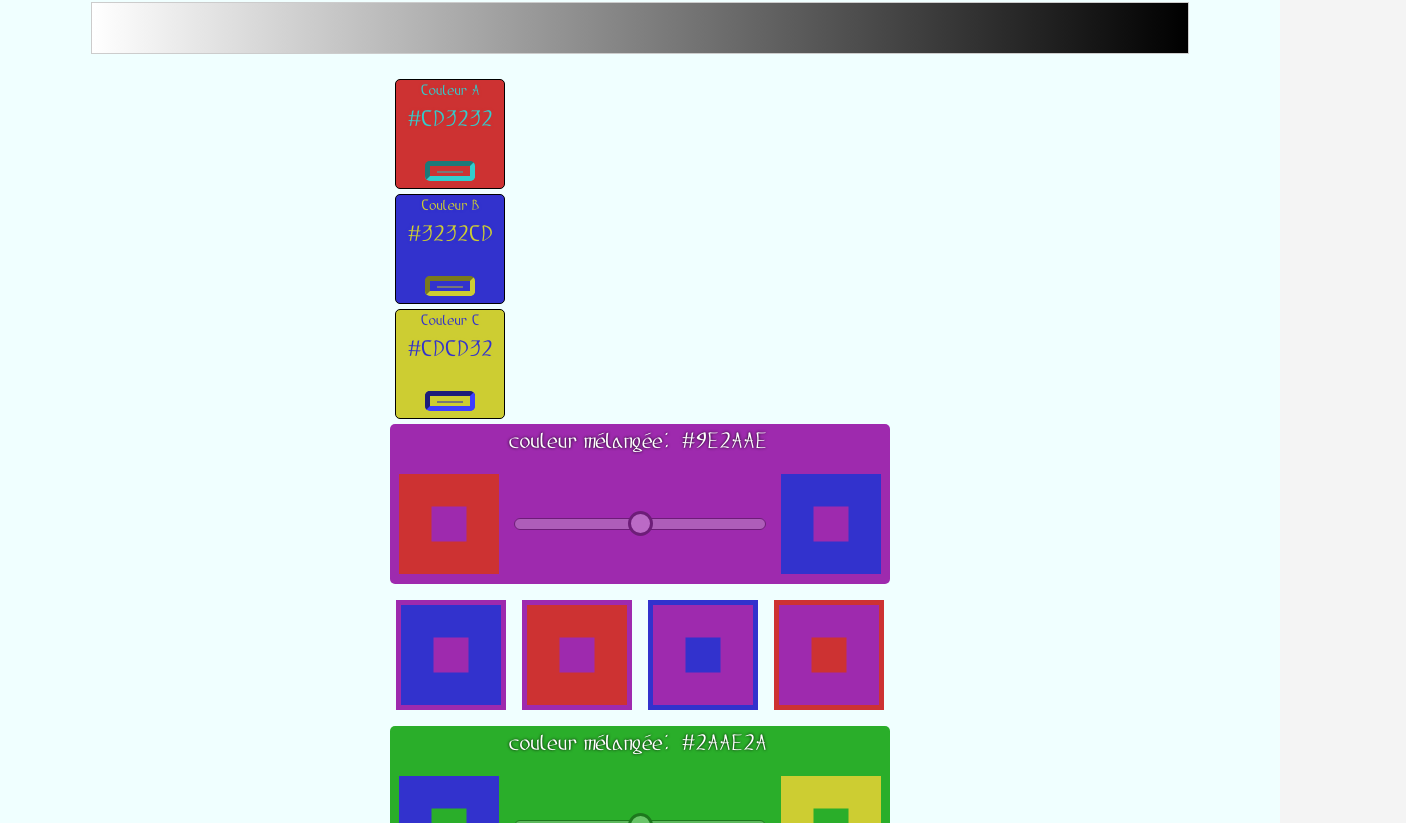
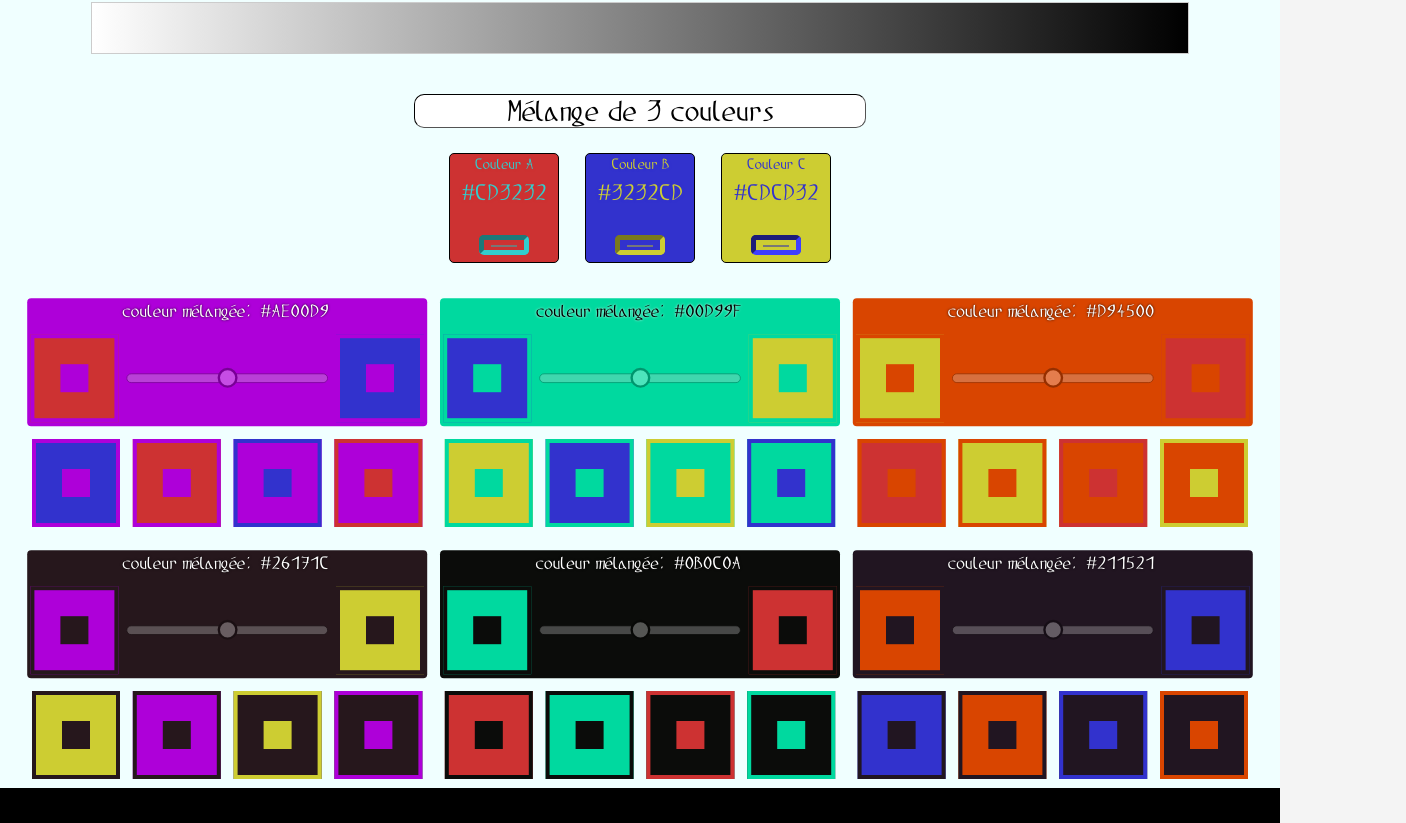
Before and after one commit to CyrSciencer/colorTheorySite, a React (Vite) app: page /composition-tool in a window 1280 px wide. Shown: the part 2577-3400 px from the top of the page, 1406 px wide, since content can reach past the window. Built offline with nearby package versions, Linux system fonts and the light colour scheme.

Commit message:
better color mixing

```diff
--- a/src/components/colorMixer/MultipleColorMixing.jsx
+++ b/src/components/colorMixer/MultipleColorMixing.jsx
@@ -19,6 +19,8 @@ const MultipleColorMixing = () => {
   const rgb2 = hexToRgb(hex2);
   const rgb3 = hexToRgb(hex3);
   return (
+    <div className="multiple-color-mixing-container">
+      <h2>Mélange de 3 couleurs</h2>
       <div>
         <HexInput
           hex={hex1}
@@ -38,6 +40,8 @@ const MultipleColorMixing = () => {
           contrastColor={rgbToHex(opposite(rgb3))}
           title="Couleur C"
         />
+      </div>
+      <div>
         <ColorMixer
           hex1={hex1}
           hex2={hex2}
@@ -56,6 +60,8 @@ const MultipleColorMixing = () => {
           mixedColor={mixedColor3}
           setMixedColor={setMixedColor3}
         />
+      </div>
+      <div>
         <ColorMixer
           hex1={mixedColor1}
           hex2={hex3}
@@ -75,6 +81,7 @@ const MultipleColorMixing = () => {
           setMixedColor={setMixedColor6}
         />
       </div>
+    </div>
   );
 };
 
--- a/src/components/colorMixer/colorMixer.css
+++ b/src/components/colorMixer/colorMixer.css
@@ -59,3 +59,20 @@
   align-items: center;
   justify-content: center;
 }
+.multiple-color-mixing-container {
+  display: flex;
+  flex-direction: column;
+  align-items: center;
+}
+.multiple-color-mixing-container > div {
+  display: flex;
+  flex-direction: row;
+  gap: 1rem;
+}
+.multiple-color-mixing-container > div:nth-child(3),
+.multiple-color-mixing-container > div:nth-child(4) {
+  flex-direction: row;
+  transform: scale(0.8);
+
+  margin-bottom: -50px;
+}
--- a/src/utilities/complementaries.js
+++ b/src/utilities/complementaries.js
@@ -1,6 +1,12 @@
 import InformationTranslationFuncs from "./InformationTranslation.js";
-const { rgbToHsl, hslToRgb } = InformationTranslationFuncs;
+const { rgbToHsl, hslToRgb, contrast } = InformationTranslationFuncs;
 import colorDataBase from "./colorDataBase.js";
+// Helper function: Calculates a saturation factor based on lightness.
+// Returns 1 (max saturation factor) when l=0.5, and 0 when l=0 or l=1.
+const saturationFromLightness = (l) => {
+  const clampedL = Math.max(0, Math.min(1, l)); // Ensure l is [0, 1]
+  return 1 - Math.abs(clampedL - 0.5) * 2;
+};
 //complementaire §§§§§§§§§§§§§§§§§§§§§§§§§§§§§§§§§§§§§§§§§§§§§§§§§§§§§§§§§§§§§§§§§§§§§§§§§§§§
 const complementary = (rgb) => {
   const hsl = rgbToHsl(rgb);
@@ -157,6 +163,12 @@ const interpolateHueShortestPath = (h1, h2, percent) => {
   return ((h % 360) + 360) % 360;
 };
 
+// Helper function for smooth (ease-in-out) interpolation
+const smoothStepInterpolate = (a, b, t) => {
+  const smoothedT = t * t * (3 - 2 * t);
+  return a + (b - a) * smoothedT;
+};
+
 // Mixe deux couleurs HSL pour une troisième couleur
 const hslMixer = (hsl1, hsl2, percent) => {
   // Interpolation de la teinte (chemin le plus court) - Attend h entre 0 et 360
@@ -209,52 +221,128 @@ const inputOfTwoColorForAThird = (rgb1, rgb2, percent) => {
   const hsl1 = rgbToHsl(rgb1);
   const hsl2 = rgbToHsl(rgb2);
 
-  // --- Rule 0: Check if colors are in the same category --- // NEW RULE
-  const name1 = getColorNameFromHue(hsl1.h);
-  const name2 = getColorNameFromHue(hsl2.h);
+  // --- Calculate Input Saturation Factors ---
+  const sfl1 = saturationFromLightness(hsl1.l);
+  const sfl2 = saturationFromLightness(hsl2.l);
 
-  if (name1 && name2 && name1 === name2) {
-    // Same category: Simple HSL interpolation + darkening
-    const h = interpolateHueShortestPath(hsl1.h, hsl2.h, percent);
-    const s = hsl1.s + (hsl2.s - hsl1.s) * percent;
-    let l = hsl1.l + (hsl2.l - hsl1.l) * percent;
+  // --- Calculate contrast bias ---
+  const contrast1 = contrast(hsl1);
+  const contrast2 = contrast(hsl2);
+  const ratio1 = contrast1.darkRatioHarmony;
+  const ratio2 = contrast2.darkRatioHarmony;
 
-    l *= 0.95; // Apply slight darkening
+  let adjustedPercent = percent; // Default to original percent
 
-    const resultHsl = {
-      h: h,
-      s: Math.max(0, Math.min(1, s)),
-      l: Math.max(0, Math.min(1, l)),
-    };
-    const rgb3 = hslToRgb(resultHsl);
-    return { rgb: rgb1, rgb2, rgb3 };
+  if (ratio1 + ratio2 > 0) {
+    const biasStrength = 0.25;
+    const bias = (ratio2 - ratio1) / (ratio1 + ratio2);
+    const midpoint = 0.5 + bias * biasStrength;
+    adjustedPercent =
+      percent < 0.5
+        ? (percent / 0.5) * midpoint
+        : midpoint + ((percent - 0.5) / 0.5) * (1 - midpoint);
+    adjustedPercent = Math.max(0, Math.min(1, adjustedPercent));
   }
+  // --- End contrast bias calculation ---
 
-  // --- Proceed to complex rules if Rule 0 didn't apply ---
+  // --- Calculate Lightness with Forbidden Zone Skipping ---
+  const max_sfl = Math.max(sfl1, sfl2);
+  const forbidden_half_width = Math.max(0, (1 - max_sfl) / 2); // Ensure non-negative
+  const lower_forbidden_bound = 0.5 - forbidden_half_width;
+  const upper_forbidden_bound = 0.5 + forbidden_half_width;
+
+  const is_crossing =
+    (hsl1.l < lower_forbidden_bound && hsl2.l > upper_forbidden_bound) ||
+    (hsl1.l > upper_forbidden_bound && hsl2.l < lower_forbidden_bound);
+  const is_relevant = forbidden_half_width > 0.01; // Avoid trivial gaps
+
+  let finalL_before_darkening;
+  const smooth_adj_p = smoothStepInterpolate(0, 1, adjustedPercent); // Apply smoothstep early
+
+  if (is_crossing && is_relevant) {
+    // Remap interpolation to skip the forbidden zone [lower_bound, upper_bound]
+    const l_start_orig = hsl1.l; // Keep original start for direction check
+    const l_end_orig = hsl2.l;
+    const l_start = Math.min(l_start_orig, l_end_orig);
+    const l_end = Math.max(l_start_orig, l_end_orig);
+
+    const len1 = Math.max(0, lower_forbidden_bound - l_start);
+    const len2 = Math.max(0, l_end - upper_forbidden_bound);
+    const total_allowed_len = len1 + len2;
+
+    if (total_allowed_len <= 1e-6) {
+      // Effectively no allowed range
+      // Snap to the nearest allowed bound based on the starting side
+      finalL_before_darkening =
+        l_start_orig < 0.5 ? lower_forbidden_bound : upper_forbidden_bound;
+    } else {
+      const prop1 = len1 / total_allowed_len;
+
+      let mapped_l;
+      if (smooth_adj_p <= prop1) {
+        // Map to first segment [l_start, lower_forbidden_bound]
+        const scaled_p1 = prop1 > 1e-6 ? smooth_adj_p / prop1 : 0; // Avoid division by zero
+        mapped_l = l_start + scaled_p1 * (lower_forbidden_bound - l_start);
+      } else {
+        // Map to second segment [upper_forbidden_bound, l_end]
+        const scaled_p2 =
+          prop1 < 1.0 - 1e-6 ? (smooth_adj_p - prop1) / (1 - prop1) : 1; // Avoid division by zero
+        mapped_l =
+          upper_forbidden_bound + scaled_p2 * (l_end - upper_forbidden_bound);
+      }
+      // Need to ensure the final value reflects the original direction if hsl1.l > hsl2.l
+      // If we started high and ended low, the mapped value should be mirrored
+      finalL_before_darkening =
+        l_start_orig > l_end_orig ? l_end + l_start - mapped_l : mapped_l;
+    }
+  } else {
+    // Standard smooth interpolation if no relevant crossing
+    // Use original start/end points for interpolation direction
+    finalL_before_darkening = hsl1.l + (hsl2.l - hsl1.l) * smooth_adj_p;
+    // finalL_before_darkening = smoothStepInterpolate(hsl1.l, hsl2.l, adjustedPercent); // Old way
+  }
+  // Clamp intermediate lightness just in case
+  finalL_before_darkening = Math.max(0, Math.min(1, finalL_before_darkening));
+  // --- End Lightness Calculation ---
+
+  // --- Determine Final HSL based on rules ---
+  let resultHsl = { h: 0, s: 0, l: 0 };
+  let ruleApplied = false;
+
+  // Calculate Final Saturation (same for all rules now)
+  const finalS = smoothStepInterpolate(sfl1, sfl2, adjustedPercent);
+
+  // --- Apply Rules ---
   const info1 = getColorInfo(hsl1);
   const info2 = getColorInfo(hsl2);
 
   if (!info1 || !info2) {
-    // Fallback to simple HSL mix (using hslMixer for consistency)
-    console.warn(
-      "Color category not found for complex rules, using simple mix"
+    // Fallback: Use calculated L, no specific darkening
+    console.warn("Color category not found, using simple mix logic for L");
+    const fallbackH = interpolateHueShortestPath(
+      hsl1.h,
+      hsl2.h,
+      adjustedPercent
     );
-    const fallbackHsl = hslMixer(hsl1, hsl2, percent);
-    // Optionally apply a slight darkening to fallback too?
-    // fallbackHsl.l *= 0.95;
-    fallbackHsl.s = Math.max(0, Math.min(1, fallbackHsl.s));
-    fallbackHsl.l = Math.max(0, Math.min(1, fallbackHsl.l));
-    return { rgb: rgb1, rgb2, rgb3: hslToRgb(fallbackHsl) };
+    let fallbackL = finalL_before_darkening; // Use the calculated L
+    // fallbackL *= 0.95; // Optional fallback darkening removed for now
+    resultHsl = {
+      h: fallbackH,
+      s: finalS,
+      l: Math.max(0, Math.min(1, fallbackL)),
+    };
+    ruleApplied = true; // Treat fallback as a rule application
   }
-
-  let resultHsl = { h: 0, s: 0, l: 0 };
-  let ruleApplied = false;
-
-  // --- Apply Rules 1, 2, 3 --- // (Existing logic for Primary+Primary, Primary+Addition, Addition+Addition)
-
+  // Rule 0: Same Category
+  else if (getColorNameFromHue(hsl1.h) === getColorNameFromHue(hsl2.h)) {
+    const h = interpolateHueShortestPath(hsl1.h, hsl2.h, adjustedPercent);
+    let finalL = finalL_before_darkening * 0.95; // Apply rule darkening
+    resultHsl = { h: h, s: finalS, l: Math.max(0, Math.min(1, finalL)) };
+    ruleApplied = true;
+  }
   // Rule 1: Primary + Primary
-  if (info1.type === "primary" && info2.type === "primary") {
-    // ... (Rule 1 logic - unchanged) ...
+  else if (info1.type === "primary" && info2.type === "primary") {
+    // Hue calculation (using smooth_adj_p for midpoint check)
     let secondaryName = null;
     for (const name in colorDataBase.colorComp) {
       const comp = colorDataBase.colorComp[name];
@@ -272,17 +360,20 @@ const inputOfTwoColorForAThird = (rgb1, rgb2, percent) => {
       const targetMidpointHue = getMidpointHue(secondaryName);
       const h1 = hsl1.h;
       const h2 = hsl2.h;
-      if (percent === 0.5) {
+      // Use smooth_adj_p for targeting midpoint
+      if (Math.abs(smooth_adj_p - 0.5) < 1e-6) {
+        // Check proximity to 0.5
         calculatedHue = targetMidpointHue;
-      } else if (percent < 0.5) {
-        const scaledPercent = percent / 0.5;
+      } else if (smooth_adj_p < 0.5) {
+        const scaledPercent = smooth_adj_p / 0.5; // Map [0, 0.5) -> [0, 1)
         calculatedHue = interpolateHueShortestPath(
           h1,
           targetMidpointHue,
           scaledPercent
         );
       } else {
-        const scaledPercent = (percent - 0.5) / 0.5;
+        // smooth_adj_p > 0.5
+        const scaledPercent = (smooth_adj_p - 0.5) / 0.5; // Map (0.5, 1] -> (0, 1]
         calculatedHue = interpolateHueShortestPath(
           targetMidpointHue,
           h2,
@@ -290,11 +381,20 @@ const inputOfTwoColorForAThird = (rgb1, rgb2, percent) => {
         );
       }
     } else {
-      calculatedHue = interpolateHueShortestPath(hsl1.h, hsl2.h, percent);
+      // Fallback hue interpolation
+      calculatedHue = interpolateHueShortestPath(
+        hsl1.h,
+        hsl2.h,
+        adjustedPercent
+      );
     }
-    const interpolatedS = hsl1.s + (hsl2.s - hsl1.s) * percent;
-    const interpolatedL = hsl1.l + (hsl2.l - hsl1.l) * percent;
-    resultHsl = { h: calculatedHue, s: interpolatedS, l: interpolatedL * 0.85 };
+    // --- End Hue Logic ---
+    let finalL = finalL_before_darkening * 0.85; // Apply rule darkening
+    resultHsl = {
+      h: calculatedHue,
+      s: finalS,
+      l: Math.max(0, Math.min(1, finalL)),
+    };
     ruleApplied = true;
   }
   // Rule 2: Primary + Addition
@@ -305,138 +405,119 @@ const inputOfTwoColorForAThird = (rgb1, rgb2, percent) => {
     const primaryInfo = info1.type === "primary" ? info1 : info2;
     const additionInfo = info1.type === "addition" ? info1 : info2;
     const primaryHsl = info1.type === "primary" ? hsl1 : hsl2;
-    const additionHsl = info1.type === "addition" ? hsl1 : hsl2;
-    // Calculate resulting hue based on standard interpolation or leaning for Case 2a
+
     let calculatedHue;
-    let calculatedS, calculatedL;
+    let finalL;
+    let finalS_rule2; // Use a specific variable for S in this rule
 
     // Case 2a: Addition CONTAINS Primary
     if (additionInfo.primaries.includes(primaryInfo.name)) {
-      const baseHue = interpolateHueShortestPath(hsl1.h, hsl2.h, percent);
+      // Hue calculation: Lean towards primary
+      const baseHue = interpolateHueShortestPath(
+        hsl1.h,
+        hsl2.h,
+        adjustedPercent
+      );
       const targetHue = primaryHsl.h;
       let deltaH = targetHue - baseHue;
       if (deltaH > 180) deltaH -= 360;
       if (deltaH <= -180) deltaH += 360;
       calculatedHue = (((baseHue + deltaH * 0.3) % 360) + 360) % 360;
-
-      calculatedS = hsl1.s + (hsl2.s - hsl1.s) * percent;
-      calculatedL = hsl1.l + (hsl2.l - hsl1.l) * percent;
-      calculatedL *= 0.95; // Apply slight darkening
-
-      resultHsl = { h: calculatedHue, s: calculatedS, l: calculatedL };
+      // --- End Hue ---
+      finalL = finalL_before_darkening * 0.95; // Apply rule darkening
+      // Use standard S calculation for Case 2a
+      finalS_rule2 = finalS; // finalS is calculated globally earlier
     }
     // Case 2b: Addition does NOT contain Primary (Complementary mixing effect)
     else {
-      // Hue interpolates normally along the shortest path
-      calculatedHue = interpolateHueShortestPath(hsl1.h, hsl2.h, percent);
+      calculatedHue = interpolateHueShortestPath(
+        hsl1.h,
+        hsl2.h,
+        adjustedPercent
+      ); // Normal hue interp
 
-      // Calculate complementarity
-      let deltaH = hsl1.h - hsl2.h;
-      if (deltaH > 180) deltaH -= 360;
-      if (deltaH <= -180) deltaH += 360;
-      const complementarityFactor = Math.abs(deltaH) / 180.0;
+      // Calculate complementarity factor
+      let deltaHComp = hsl1.h - hsl2.h;
+      if (deltaHComp > 180) deltaHComp -= 360;
+      if (deltaHComp <= -180) deltaHComp += 360;
+      const complementarityFactor = Math.abs(deltaHComp) / 180.0;
+      // Use original percent for peak effect strength
+      const effectStrength = 1 - Math.abs(percent - 0.5) * 1.6;
 
-      // Calculate the normal interpolated S/L at midpoint 0.5
-      const s_mid_normal = hsl1.s + (hsl2.s - hsl1.s) * 0.5;
-      const l_mid_normal = hsl1.l + (hsl2.l - hsl1.l) * 0.5;
+      // Darkening/Desaturation factor (peaks at 1 for complements at midpoint)
+      const neutralizationFactor = complementarityFactor * effectStrength;
 
-      // Determine target S/L at the midpoint based on complementarity
-      // Target L approaches 0 as factor -> 1, capped at 0.2
-      const targetMidpointL = Math.min(
-        0.2,
-        l_mid_normal * (1 - complementarityFactor)
-      );
-      // Target S approaches 0 as factor -> 1 (maybe less aggressively than L)
-      const targetMidpointS = s_mid_normal * (1 - complementarityFactor * 0.8); // Slightly less reduction than L
+      // Calculate final Lightness: Darken towards 0 based on neutralization
+      finalL = finalL_before_darkening * (1 - neutralizationFactor);
 
-      // Interpolate S and L piecewise through the target midpoint
-      if (percent === 0.5) {
-        calculatedS = targetMidpointS;
-        calculatedL = targetMidpointL;
-      } else if (percent < 0.5) {
-        const scaledPercent = percent / 0.5;
-        // Interpolate from additionHsl to target midpoint
-        calculatedS =
-          additionHsl.s + (targetMidpointS - additionHsl.s) * scaledPercent;
-        calculatedL =
-          additionHsl.l + (targetMidpointL - additionHsl.l) * scaledPercent;
-      } else {
-        // percent > 0.5
-        const scaledPercent = (percent - 0.5) / 0.5;
-        // Interpolate from target midpoint to primaryHsl
-        calculatedS =
-          targetMidpointS + (primaryHsl.s - targetMidpointS) * scaledPercent;
-        calculatedL =
-          targetMidpointL + (primaryHsl.l - targetMidpointL) * scaledPercent;
-      }
-
-      resultHsl = { h: calculatedHue, s: calculatedS, l: calculatedL };
+      // Calculate final Saturation: Desaturate based on neutralization
+      // Start with the standard interpolated SFL (globally calculated finalS)
+      // Reduce saturation based on neutralization factor
+      finalS_rule2 = finalS * (1 - neutralizationFactor);
     }
+    // Assign H, calculated L, and rule-specific S (finalS_rule2)
+    resultHsl = {
+      h: calculatedHue,
+      s: finalS_rule2,
+      l: Math.max(0, Math.min(1, finalL)),
+    };
     ruleApplied = true;
   }
   // Rule 3: Addition + Addition
   else if (info1.type === "addition" && info2.type === "addition") {
-    // ... (Rule 3 logic - unchanged) ...
-    let currentHue = interpolateHueShortestPath(hsl1.h, hsl2.h, percent);
+    // Hue calculation: potentially lean towards dominant primary
+    let currentHue = interpolateHueShortestPath(
+      hsl1.h,
+      hsl2.h,
+      adjustedPercent
+    );
     const commonPrimaries = info1.primaries.filter((p) =>
       info2.primaries.includes(p)
     );
-    let targetHue = currentHue;
+    let targetHue = currentHue; // Default
     if (commonPrimaries.length === 1) {
       const dominantPrimaryName = commonPrimaries[0];
       targetHue = getMidpointHue(dominantPrimaryName);
-    } else if (commonPrimaries.length === 0) {
-      const allPrimaries = [...info1.primaries, ...info2.primaries];
-      const counts = allPrimaries.reduce((acc, p) => {
-        acc[p] = (acc[p] || 0) + 1;
-        return acc;
-      }, {});
-      const dominantPrimary = Object.keys(counts).find((p) => counts[p] > 1);
-      if (dominantPrimary) {
-        targetHue = getMidpointHue(dominantPrimary);
-      }
-    }
-    let calculatedHue = currentHue;
+    } // Add other hue logic for A+A if needed (e.g., based on all 3 primaries)
+
+    let calculatedHue;
     if (targetHue !== currentHue) {
+      // Lean hue if target identified
       let deltaH = targetHue - currentHue;
       if (deltaH > 180) deltaH -= 360;
       if (deltaH <= -180) deltaH += 360;
       calculatedHue = (((currentHue + deltaH * 0.3) % 360) + 360) % 360;
+    } else {
+      calculatedHue = currentHue;
     }
-    const midpointS = Math.min(hsl1.s, hsl2.s) * 0.5;
-    const midpointL = Math.min(hsl1.l, hsl2.l) * 0.5;
-    let calculatedS, calculatedL;
-    if (percent === 0.5) {
-      calculatedS = midpointS;
-      calculatedL = midpointL;
-    } else if (percent < 0.5) {
-      const scaledPercent = percent / 0.5;
-      calculatedS = hsl1.s + (midpointS - hsl1.s) * scaledPercent;
-      calculatedL = hsl1.l + (midpointL - hsl1.l) * scaledPercent;
-    } else {
-      const scaledPercent = (percent - 0.5) / 0.5;
-      calculatedS = midpointS + (hsl2.s - midpointS) * scaledPercent;
-      calculatedL = midpointL + (hsl2.l - midpointL) * scaledPercent;
-    }
-    calculatedL *= 0.9;
-    resultHsl = { h: calculatedHue, s: calculatedS, l: calculatedL };
+    // --- End Hue ---
+    let finalL = finalL_before_darkening * 0.9; // Apply rule darkening
+    resultHsl = {
+      h: calculatedHue,
+      s: finalS,
+      l: Math.max(0, Math.min(1, finalL)),
+    };
     ruleApplied = true;
   }
 
-  // --- Fallback if no rule applied --- //
+  // --- Fallback if no rule applied (Should ideally not be reached) ---
   if (!ruleApplied) {
-    // This fallback should now only trigger if info1/info2 were valid but didn't match any rule (unlikely)
-    console.warn(
-      "No mixing rule applied despite valid color info, using simple mix"
+    console.warn("Mixing rule logic failed, using simple mix.");
+    const fallbackH = interpolateHueShortestPath(
+      hsl1.h,
+      hsl2.h,
+      adjustedPercent
     );
-    resultHsl = hslMixer(hsl1, hsl2, percent);
-    // Apply slight darkening to this fallback too?
-    // resultHsl.l *= 0.95;
+    let fallbackL = finalL_before_darkening; // Use the calculated L
+    resultHsl = {
+      h: fallbackH,
+      s: finalS,
+      l: Math.max(0, Math.min(1, fallbackL)),
+    };
   }
 
-  // Final Clamping
+  // Final Clamping (S needs it, L should be clamped in rules)
   resultHsl.s = Math.max(0, Math.min(1, resultHsl.s));
-  resultHsl.l = Math.max(0, Math.min(1, resultHsl.l));
 
   const rgb3 = hslToRgb(resultHsl);
   return { rgb: rgb1, rgb2, rgb3 };
```
Lines whose indentation alone changed are shown as unchanged.
